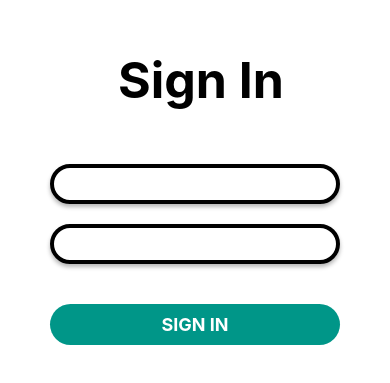
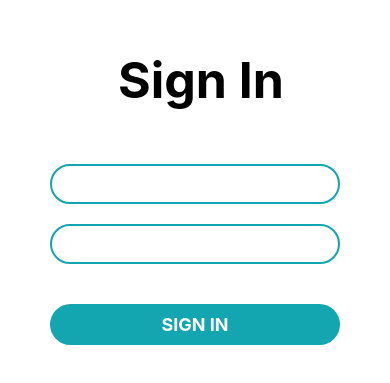
Before and after one commit to Rookxc/shoplist, a React Native app: screen / in a window 390 px wide. Shown: the part 225-608 px from the top of the page. Built offline with nearby package versions, Linux system fonts and the light colour scheme.

Commit message:
App.js fixed

```diff
--- a/App.js
+++ b/App.js
@@ -65,16 +65,16 @@ const styles = StyleSheet.create({
     marginLeft: 50,
     marginRight: 50,
     height: 40,
-    borderColor: 'black',
-    borderWidth: 4,
+    borderColor: "#13a5b0",
+    borderWidth: 2,
     borderRadius: 25,
 
     //Shadow
-    shadowColor: "#000",
+    /*shadowColor: "#000",
     shadowOffset: { width: 0, height: 3, },
     shadowOpacity: 0.29,
     shadowRadius: 4.65,
-    elevation: 7,
+    elevation: 7,*/
   },
 
   txtPassword: {
@@ -86,16 +86,16 @@ const styles = StyleSheet.create({
     marginLeft: 50,
     marginRight: 50,
     height: 40,
-    borderColor: 'black',
-    borderWidth: 4,
+    borderColor: "#13a5b0",
+    borderWidth: 2,
     borderRadius: 25,
 
     //Shadow
-    shadowColor: "#000",
+    /*shadowColor: "#000",
     shadowOffset: { width: 0, height: 3, },
     shadowOpacity: 0.29,
     shadowRadius: 4.65,
-    elevation: 7,
+    elevation: 7,*/
   },
 
   btnContainer: {
@@ -104,7 +104,7 @@ const styles = StyleSheet.create({
     marginRight: 50,
 
     elevation: 8,
-    backgroundColor: "#009688",
+    backgroundColor: "#13a5b0",
     borderRadius: 25,
     paddingVertical: 10,
     paddingHorizontal: 12
```
